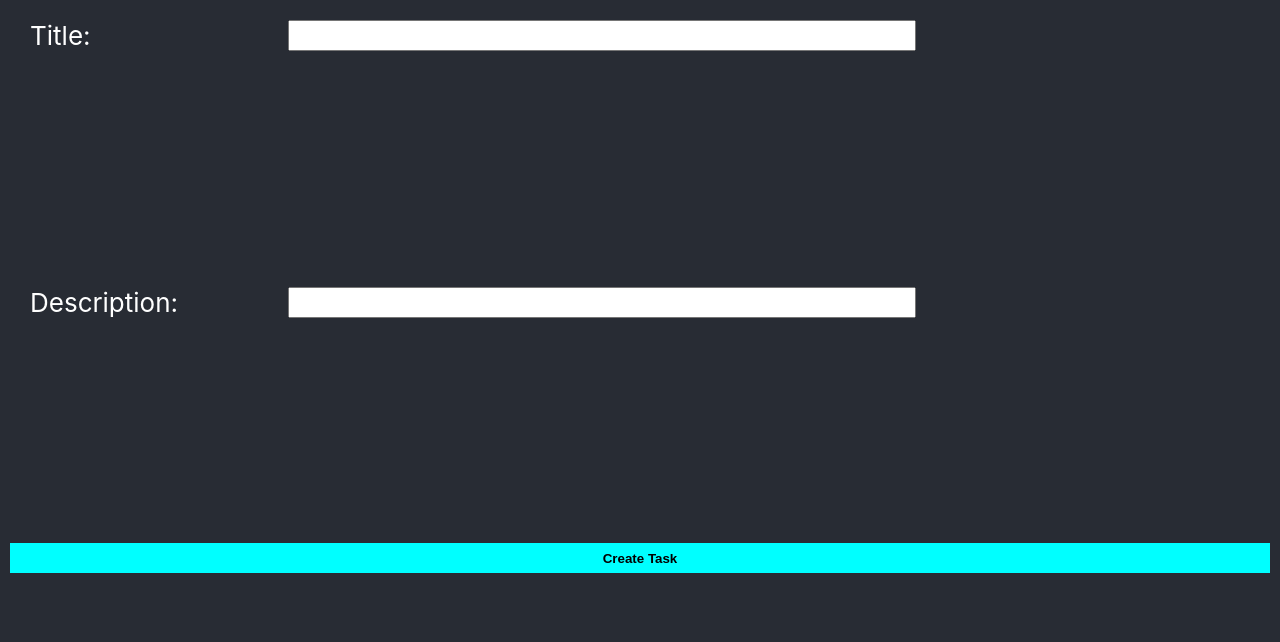
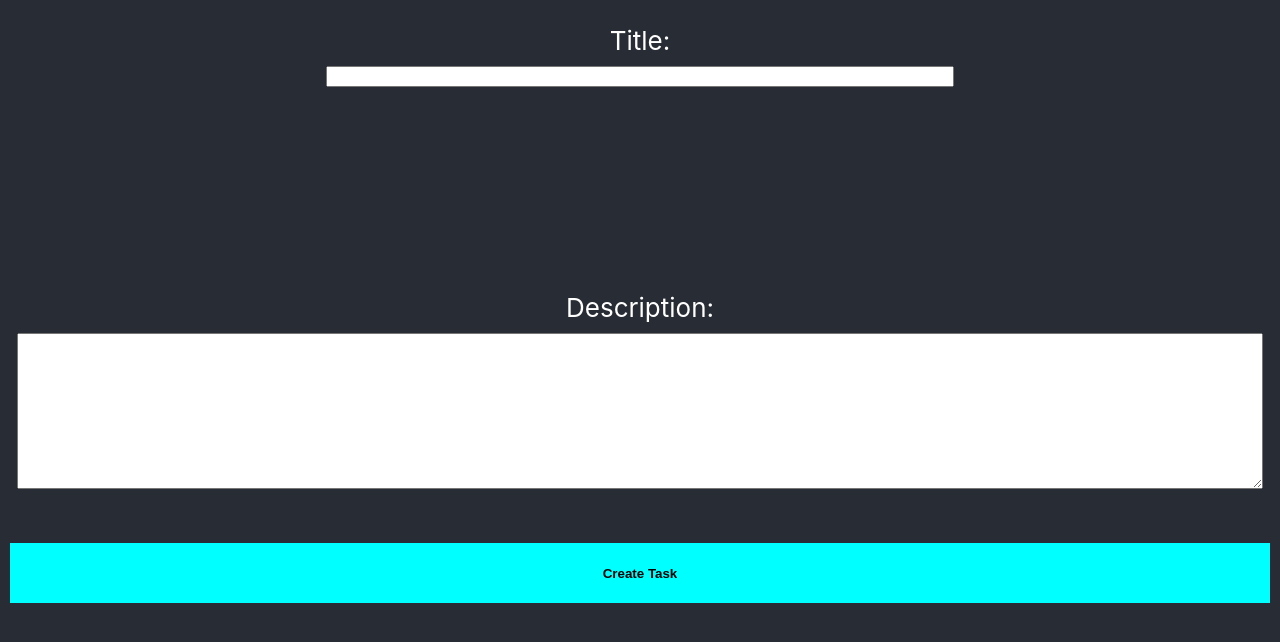
Before and after one commit to hvihvi/qr, a React (Create React App) app: page /createtask in a window 1280 px wide. Shown: the top 642 px of the page. Built offline with nearby package versions, Linux system fonts and the light colour scheme.

Commit message:
Fix form

```diff
--- a/src/components/FatCircleCta.js
+++ b/src/components/FatCircleCta.js
@@ -2,10 +2,11 @@ import React from "react";
 import styled from "styled-components";
 
 const Img = styled.img`
-  width: 12vh;
+  width: 70%;
 `;
 
 const Button = styled.button`
+  background-color: #47556b;
   border-radius: 50%;
   box-shadow: 0 10px 20px rgba(0, 0, 0, 0.19), 0 6px 6px rgba(0, 0, 0, 0.23);
   margin: 5vh;
--- a/src/components/form/FormButton.js
+++ b/src/components/form/FormButton.js
@@ -10,7 +10,7 @@ const Button = styled.button`
   text-align: center;
   background-color: cyan;
   font-weight: bold;
-  height: 30px;
+  height: 60px;
   width: 100%;
   border: 0px;
 `;
--- a/src/components/form/FormTextAreaInput.js
+++ b/src/components/form/FormTextAreaInput.js
@@ -4,23 +4,24 @@ import styled from "styled-components";
 const Container = styled.div`
   padding: 20px;
   display: flex;
-  flex-direction: row;
+  flex-direction: column;
+  align-items: center;
 `;
 
 const Label = styled.label`
-  width: 20%;
-  padding-left: 10px;
-  padding-right: 10px;
+  margin: 5px;
 `;
 
-const Input = styled.input`
+const TextArea = styled.textarea`
   width: 50%;
+  margin: 5px;
+  width: 100%;
 `;
 
 const FormTextAreaInput = ({ label, ...rest }) => (
   <Container>
     <Label>{label}</Label>
-    <Input type="textarea" rows={20} cols={30} {...rest} />
+    <TextArea rows={10} {...rest} />
   </Container>
 );
 
--- a/src/components/form/FormTextInput.js
+++ b/src/components/form/FormTextInput.js
@@ -4,17 +4,17 @@ import styled from "styled-components";
 const Container = styled.div`
   padding: 20px;
   display: flex;
-  flex-direction: row;
+  flex-direction: column;
+  align-items: center;
 `;
 
 const Label = styled.label`
-  width: 20%;
-  padding-left: 10px;
-  padding-right: 10px;
+  margin: 5px;
 `;
 
 const Input = styled.input`
   width: 50%;
+  margin: 5px;
 `;
 
 const FormTextInput = ({ label, ...rest }) => (
--- a/src/components/form/ScrollBar.js
+++ b/src/components/form/ScrollBar.js
@@ -3,6 +3,7 @@ import styled from "styled-components";
 const ScrollBar = styled.div`
   overflow: hidden;
   overflow-y: scroll;
+  width: 100%;
 `;
 
 export default ScrollBar;
--- a/src/pages/tasks/create/CreateTask.js
+++ b/src/pages/tasks/create/CreateTask.js
@@ -7,6 +7,7 @@ import FormTextInput from "../../../components/form/FormTextInput";
 import FormWrapper from "../../../components/form/FormContainer";
 import FormTextAreaInput from "../../../components/form/FormTextAreaInput";
 import * as crypto from "../../../libs/crypto";
+import ScrollBar from "../../../components/form/ScrollBar";
 
 const CreateTask = ({ history, createTask }) => {
   const [title, setTitle] = useState("");
@@ -25,6 +26,7 @@ const CreateTask = ({ history, createTask }) => {
         history.push("/");
       }}
     >
+      <ScrollBar>
         <FormWrapper>
           <FormTextInput
             label="Title:"
@@ -38,6 +40,7 @@ const CreateTask = ({ history, createTask }) => {
           />
           <FormButton>Create Task</FormButton>
         </FormWrapper>
+      </ScrollBar>
     </form>
   );
 };
```
Also changed, not shown: src/pages/home/home.svg (added). Lines whose indentation alone changed are shown as unchanged.
